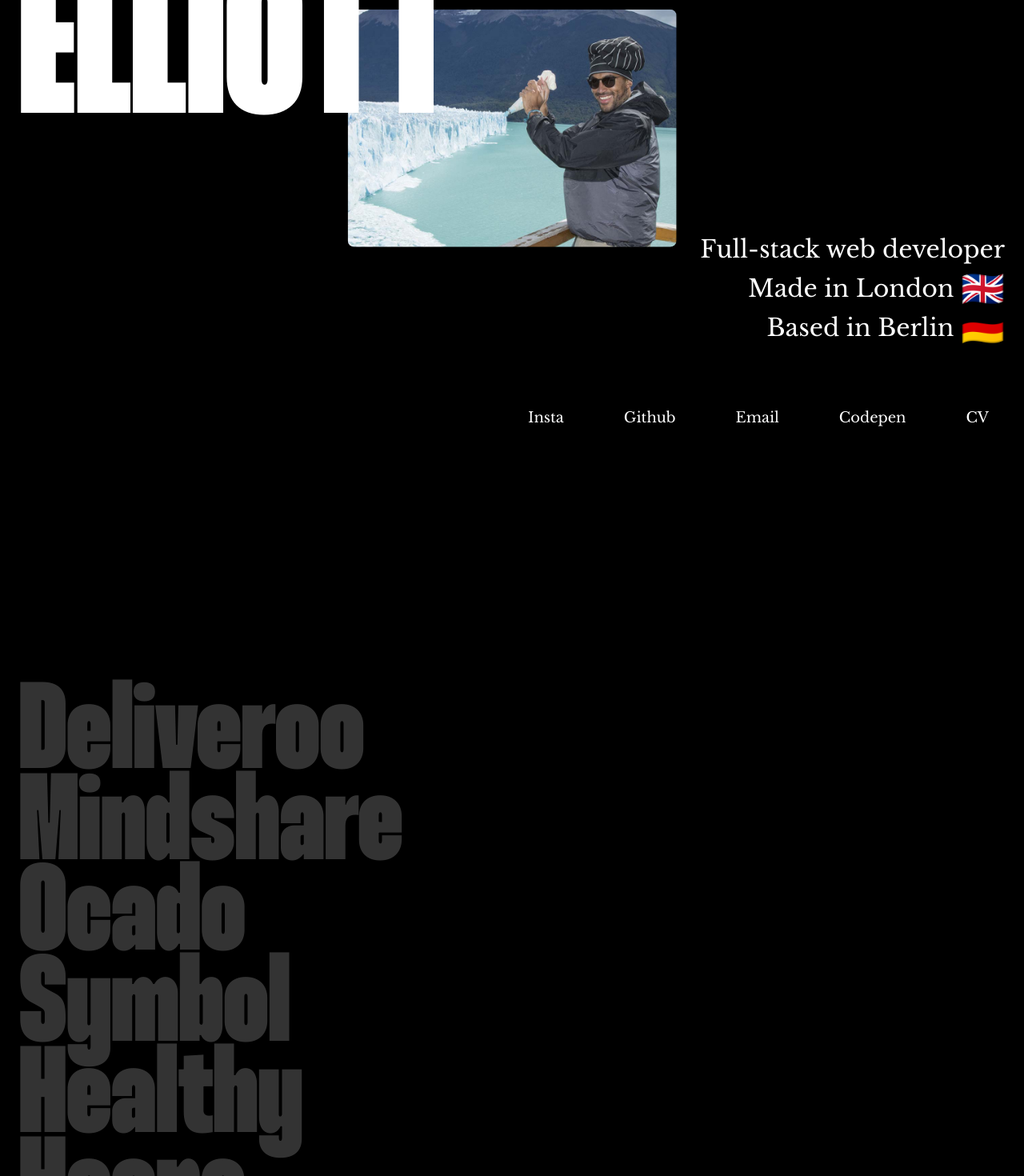
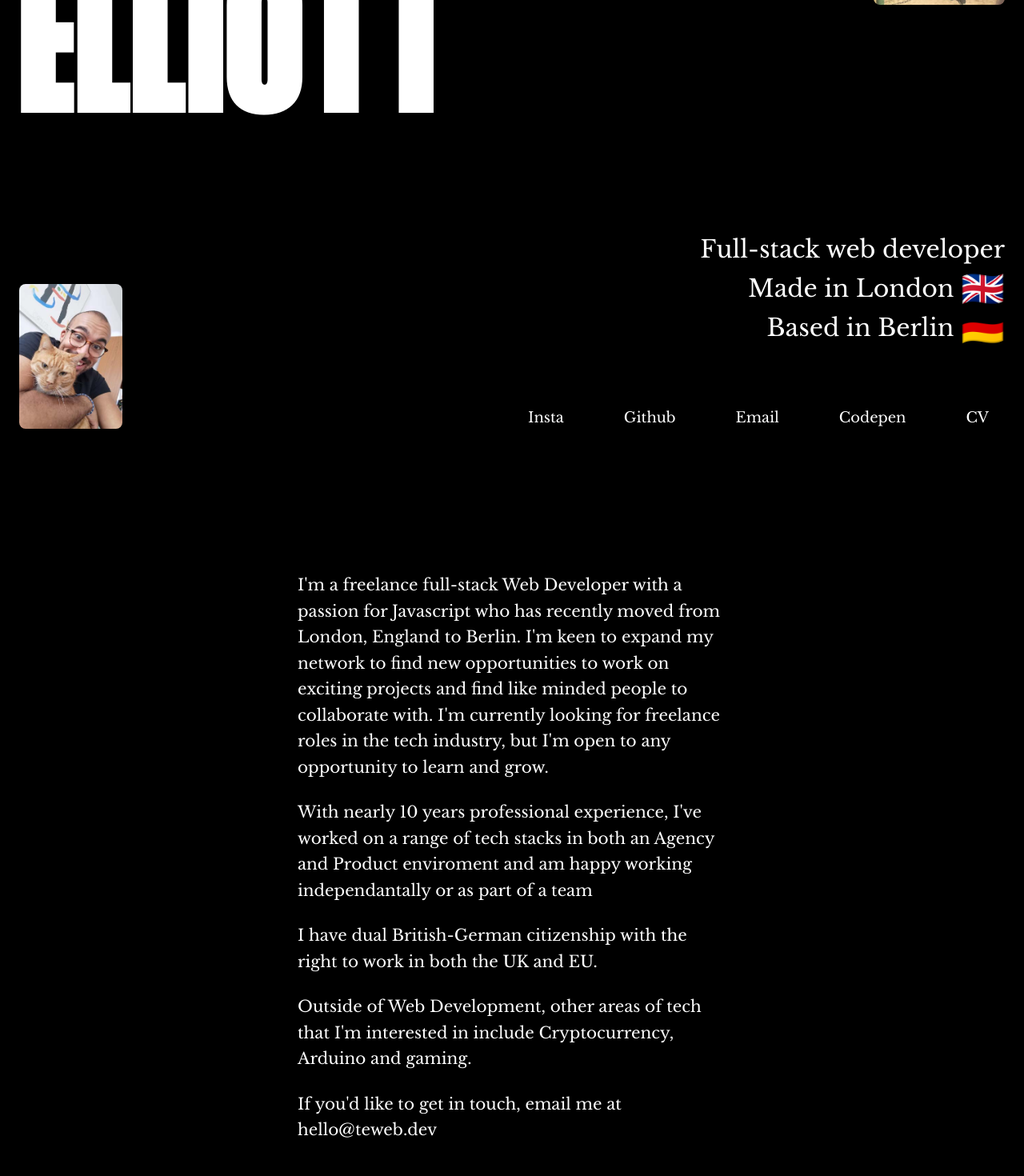
Before and after one commit to telliott22/teweb.dev, a Next.js app: page / in a window 1280 px wide. Shown: the part 240-1710 px from the top of the page at 80% size. Built offline with nearby package versions, Linux system fonts and the light colour scheme.

Commit message:
:construction: toyed with background images

```diff
--- a/components/blocks/about.js
+++ b/components/blocks/about.js
@@ -1,9 +1,36 @@
 import Container from '../container'
+import { gsap } from "gsap";
+import { ScrollTrigger } from "gsap/dist/ScrollTrigger";
+import { useEffect, useRef } from 'react';
 
 export default function about({}){
 
+    const text = useRef();
+    const textContainer = useRef();
+
+    // useEffect(()=>{
+    //     initScrollAnimation();
+    // },[])
+
+    // function initScrollAnimation(){
+
+    //     gsap.registerPlugin(ScrollTrigger);
+
+    //     gsap.from(text.current, {
+    //         scrollTrigger: {
+    //             trigger:textContainer.current,
+    //             scrub: 0.5,
+    //             start: 'top bottom-=200px',
+    //             // end: 'bottom top+=300px',
+    //         },
+    //         y: 100,
+    //         opacity: 0,
+    //     })
+
+    // }
+
     return (
-        <section className="min-h-screen bg-white relative z-10 font-serif flex flex-col md:flex-row md:justify-center md:items-center py-14 md:py-0">
+        <section ref={textContainer}  className="min-h-screen  text-white relative z-10 font-serif flex flex-col md:flex-row md:justify-center md:items-center py-14 md:py-0">
 
             <Container>
 {/*
@@ -13,16 +40,24 @@ export default function about({}){
 
                 <div className="md:w-8/12 lg:w-6/12 m-auto">
 
-                    <div className="space-y-6 text-xl leading-relaxed">
-                        <p>I'm a freelance full-stack Web Developer with a passion for Javascript who has recently moved from London, England to Berlin. I'm keen to expand my network to find new opportunities to work on exciting projects and find like minded people to collaborate with. I'm currently looking for freelance roles in the tech industry, but I'm open to any opportunity to learn and grow.</p>
+                    <div ref={text} className="text-xl leading-relaxed relative p">
 
-                        <p>With nearly 10 years professional experience, I've worked on a range of tech stacks in both an Agency and Product enviroment and am happy working independantally or as part of a time</p>
+                        <div className="blur-3xl opacity-70 bg-black absolute top-0 left-0 h-full w-full"></div>
 
-                        <p>I have dual British-German citizenship with the right to work in both the UK and EU.</p>
+                        <div className="z-10 relative space-y-6 p-10">
 
-                        <p>Outside of Web Development, other areas of tech that I'm interested in include Cryptocurrency, Arduino and gaming.</p>
+                            <p>I'm a freelance full-stack Web Developer with a passion for Javascript who has recently moved from London, England to Berlin. I'm keen to expand my network to find new opportunities to work on exciting projects and find like minded people to collaborate with. I'm currently looking for freelance roles in the tech industry, but I'm open to any opportunity to learn and grow.</p>
 
-                        <p>If you'd like to get in touch, email me at <a href="mailto:hello@teweb.dev">hello@teweb.dev</a></p>
+                            <p>With nearly 10 years professional experience, I've worked on a range of tech stacks in both an Agency and Product enviroment and am happy working independantally or as part of a team</p>
+
+                            <p>I have dual British-German citizenship with the right to work in both the UK and EU.</p>
+
+                            <p>Outside of Web Development, other areas of tech that I'm interested in include Cryptocurrency, Arduino and gaming.</p>
+
+                            <p>If you'd like to get in touch, email me at <a data-hover-icon="envelope.png" href="mailto:hello@teweb.dev">hello@teweb.dev</a></p>
+
+                        </div>
+
 
                     </div>
 
--- a/components/blocks/hero.js
+++ b/components/blocks/hero.js
@@ -13,22 +13,23 @@ import HeroImage from '../heroImage.js';
 import React, { useState, useEffect, useRef } from 'react';
 import gsap from 'gsap';
 import Container from '../container'
-
+import { ScrollTrigger } from "gsap/dist/ScrollTrigger";
 
 export default function Hero() {
 
   const [animated, setAnimated] = useState(false)
-  const [imageTimeline, setImageTimeline] = useState(null)
   const whiteBackground = useRef(null);
   const blackDot = useRef(null);
   const title = useRef(null);
   const text = useRef(null);
   const links = useRef(null);
+  const hero = useRef(null);
 
   function initIntroAnimation(){
 
     document.documentElement.classList.add('overflow-hidden');
-    document.documentElement.scrollTop = 0;
+
+
 
     const customCursor = document.querySelector('#customCursor');
 
@@ -36,6 +37,10 @@ export default function Hero() {
 
     const introAnimationTimeline = gsap.timeline({
       paused: true,
+      onStart: () => {
+        console.log('FIRING NOW')
+        document.body.scrollTop = document.documentElement.scrollTop = 0;
+      },
       onComplete: () => {
         setAnimated(true)
         document.documentElement.classList.remove('overflow-hidden');
@@ -43,7 +48,8 @@ export default function Hero() {
     });
 
     introAnimationTimeline.to(blackDot.current,{
-      scale: 100
+      scale: 50,
+      ease: "power3.in",
     })
     .set(whiteBackground.current,{
      autoAlpha: 0,
@@ -51,7 +57,7 @@ export default function Hero() {
     })
     .set(title.current,{
       opacity: 1,
-      delay: delay
+      delay: delay * 2
     })
     .set(text.current,{
       opacity: 1,
@@ -72,9 +78,11 @@ export default function Hero() {
 
     setTimeout(()=>{
       introAnimationTimeline.play();
-    },2000)
+    },2500)
 
   }
+
+
 
   function initImageAnimation(){
 
@@ -128,7 +136,7 @@ export default function Hero() {
 
       timeline.play()
 
-    },5000)
+    },6000)
 
   }
 
@@ -144,11 +152,11 @@ export default function Hero() {
     }else{
 
      return(
-     <div className="bg-white fixed top-0 left-0 z-10 h-screen w-screen" ref={whiteBackground}>
+     <div className="bg-white fixed top-0 left-0 z-50 h-screen w-screen" ref={whiteBackground}>
 
-      <div className="animate-scale-pulse absolute top-1/2 left-1/2 -translate-x-1/2 -translate-y-1/2">
-        <div ref={blackDot} className="bg-black rounded-full h-5 w-5"></div>
-      </div>
+        <div className="animate-scale-pulse absolute top-1/2 left-1/2 -translate-x-1/2 -translate-y-1/2">
+          <div ref={blackDot} className="bg-black h-[2vh] w-[2vw]"></div>
+        </div>
 
       </div>
      )
@@ -162,10 +170,10 @@ export default function Hero() {
 
       { loadingScreen() }
 
-      <section className="min-h-screen bg-black text-white py-6 relative mb-28">
+      <section ref={ hero } className="min-h-screen bg-black text-white py-6 relative mb-28">
 
         <div className="flex flex-row">
-          <h1 style={{fontVariationSettings: '"wght" 850'}} className="font-display-head text-11xl md:text-10xl leading-tighter z-10 relative opacity-0" ref={ title }>
+          <h1 style={{fontVariationSettings: '"wght" 850'}} className="font-display-head text-11xl md:text-10xl leading-tighter z-10 relative opacity-0 text-section" ref={ title } >
             <span className="relative top-[15px]">
               <span className="relative right-[8px]">TIM</span>
               <br/>ELLIOTT
@@ -177,11 +185,11 @@ export default function Hero() {
           </div>
         </div>
 
-        <div className="absolute top-1/2 left-1/2 -translate-x-1/2 -translate-y-1/2 w-1/3">
+        <div className="fixed top-1/2 left-1/2 -translate-x-1/2 -translate-y-1/2 w-1/3">
           <HeroImage className="opacity-0" image={TimImage10} />
         </div>
 
-        <div className="absolute top-6 right-0 h-4/12 w-full md:w-5/12 flex flex-row space-x-10">
+        <div className="fixed top-6 right-6 h-4/12 w-full md:w-5/12 flex flex-row space-x-10">
 
           <div className="flex flex-col w-4/6 space-y-10">
 
@@ -209,7 +217,7 @@ export default function Hero() {
 
         </div>
 
-        <div className="absolute bottom-6 left-0 h-1/2 w-full md:w-4/12 flex flex-col space-y-10">
+        <div className="fixed bottom-6 left-6 h-1/2 w-full md:w-4/12 flex flex-col space-y-10">
 
           <div className="flex flex-row space-x-10 h-4/6 w-full items-end">
 
@@ -237,7 +245,7 @@ export default function Hero() {
 
         </div>
 
-        <div className="absolute bottom-6 left-0 text-right text-3xl font-serif space-y-2 w-full md:w-1/2 md:right-0 md:left-auto">
+        <div className="absolute bottom-6 left-0 text-right text-3xl font-serif space-y-2 w-full md:w-1/2 md:right-0 md:left-auto text-section">
 
           <div className="mb-20 space-y-2 z-20  opacity-0" ref={text}>
             <p>Full-stack web developer</p>
--- a/components/blocks/projects.js
+++ b/components/blocks/projects.js
@@ -80,7 +80,7 @@ export default function Projects({}){
         if (activeProject && activeProject.title) {
 
             return (
-                <div>
+                <div className="bg-black">
 
                     <div className="w-full rounded-lg overflow-hidden">
                         <Image src={activeProject.image} />
@@ -111,7 +111,7 @@ export default function Projects({}){
     function renderList(){
 
         return projects.map((project,index) => {
-            return <li className="font-display-head text-9xl leading-tightish opacity-20 hover:opacity-100" style={{fontVariationSettings: '"wght" 850'}} onMouseEnter={() => hoverListItem(index)} key={index}>{project.title}</li>
+            return <li className="font-display-head text-[10vw] leading-tightish opacity-20 hover:opacity-100 cursor-pointer" style={{fontVariationSettings: '"wght" 850'}} onMouseEnter={() => hoverListItem(index)} key={index}>{project.title}</li>
         })
     }
 
@@ -135,19 +135,19 @@ export default function Projects({}){
 
 
     return (
-        <section className="min-h-screen bg-black font-serif text-white overflow-hidden">
+        <section className="min-h-screen bg-black font-serif text-white overflow-hidden z-10 relative">
 
             <Container>
 
-                <div ref={ scrollContainer } className="relative">
+                <div ref={ scrollContainer } className="relative flex flex-col">
 {/*
                     <div className="w-10/12 m-auto top-16 left-0 absolute">
                         <h3 className="text-2xl text-white">Projects</h3>
                     </div> */}
 
-                    <div className="w-6/12 py-48">
+                    <div className="w-full md:w-6/12 py-48">
 
-                        <ul className="relative z-10">
+                        <ul className="relative z-10 scew-3d">
 
                             { renderList() }
 
--- a/components/blocks/tech.js
+++ b/components/blocks/tech.js
@@ -1,15 +1,57 @@
-import Container from '../container'
+import Marquee from "react-fast-marquee";
+
 
 export default function Projects({}){
 
+
+    const line1 = [
+        'React', 'Next', 'Sanity' , 'Tailwind', 'Vue', 'Nuxt'
+    ]
+    const line2 = [
+        'Laravel', 'Vercel', 'Adonis', 'AWS', 'PHP', 'GSAP'
+    ]
+    const line3 = [
+        'WEBGL', 'Shopify', 'Vue', 'React', 'Tailwind', 'Wordpress'
+    ]
+
+    function printLine(line){
+
+        const lineArray = line.map((item, index) => {
+            return <span style={{fontVariationSettings: '"wght" 850'}} className="text-[10vw] inline-block text-white font-display-head leading-[0.88] mr-11" key={index}>{item.toUpperCase()}</span>
+        })
+
+        return (
+            <div className="">
+                { lineArray }
+            </div>
+
+        );
+    }
+
+    const marqueeConfig = {
+        speed: 100,
+        gradient:false
+    }
+
     return (
-        <section className="min-h-screen bg-white text-black">
+        <section className="min-h-screen bg-black text-black flex flex-col justify-center items-center z-10 relative">
 
-            <Container>
-                <ul>
-                    <li>React</li>
-                </ul>
-            </Container>
+            <div>
+
+                <Marquee {...marqueeConfig}>
+                    {printLine(line1)}
+                </Marquee>
+
+                <Marquee {...marqueeConfig} direction="right">
+                    {printLine(line2)}
+                </Marquee>
+
+                <Marquee {...marqueeConfig}>
+                    {printLine(line3)}
+                </Marquee>
+
+            </div>
+
 
         </section>
     )
--- a/package.json
+++ b/package.json
@@ -14,6 +14,7 @@
     "next-sanity": "0.3.0",
     "react": "^17.0.2",
     "react-dom": "^17.0.2",
+    "react-fast-marquee": "^1.2.1",
     "sass": "^1.42.1"
   },
   "devDependencies": {
--- a/pages/index.js
+++ b/pages/index.js
@@ -19,9 +19,9 @@ function renderPage({ pageData, settings }) {
 
         <Hero />
 
+        <About />
+
         <Projects />
-
-        <About />
 
         <Tech />
 
--- a/styles/index.scss
+++ b/styles/index.scss
@@ -4,4 +4,10 @@
 /* purgecss end ignore */
 @tailwind utilities;
 
-@import './fonts.scss'
+@import './fonts.scss';
+
+.scew-3d{
+
+    // transform: perspective(1000px) rotateY(45deg) scale(0.8)
+
+}
--- a/tailwind.config.js
+++ b/tailwind.config.js
@@ -35,7 +35,7 @@ module.exports = {
         '6xl': '2.75rem',
         '7xl': '4.5rem',
         '8xl': '6.25rem',
-        '9xl': '12vw',
+        '9xl': '16vw',
         '10xl': '20vw',
         '11xl': '25vw',
       },
@@ -48,7 +48,7 @@ module.exports = {
         'display-head': ['thunder', 'sans-serif'],
       },
       animation: {
-        'scale-pulse': 'scale-pulse 0.5s linear infinite',
+        'scale-pulse': 'scale-pulse 1s linear infinite',
        },
       keyframes: {
         'scale-pulse': {
```
Also changed, not shown: 1 other file (tests, documents, lock files or other folders).
